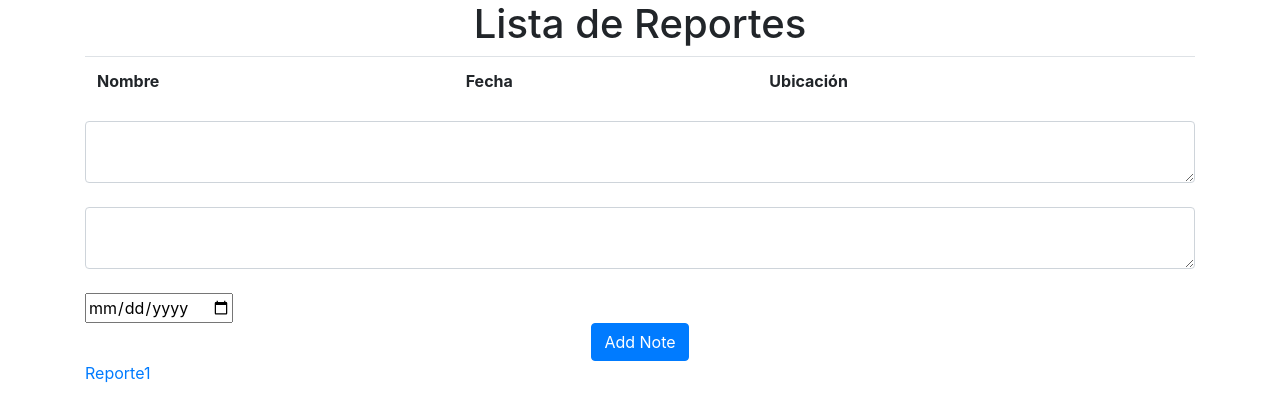
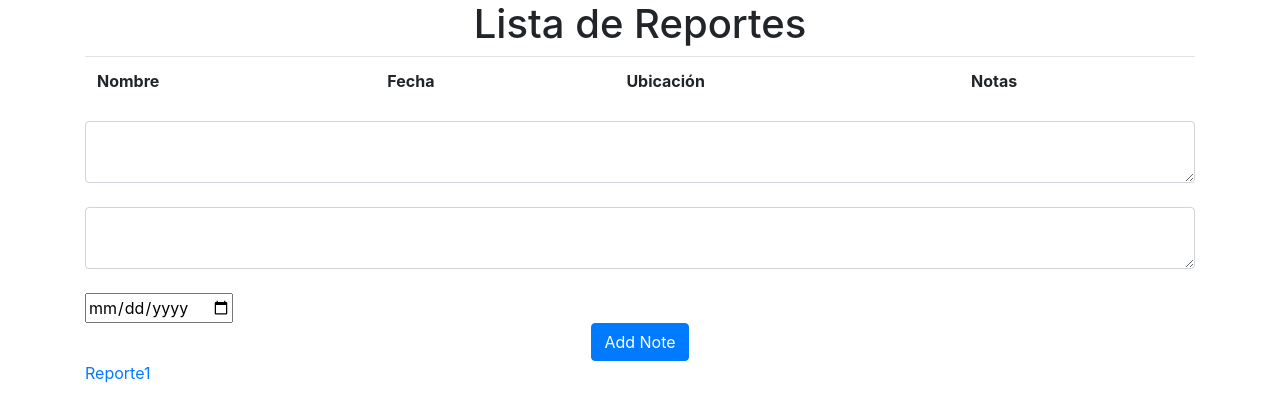
Before and after one commit to ricardo0499/Flask-Web-App-Tutorial-main, a Flask app: page /Reports in a window 1280 px wide. Shown: the part 56-476 px from the top of the page. Run offline with Flask 2, Linux system fonts and the light colour scheme; the visitor is signed in with stand-in values (Sample User, id 1); data comes from the database, SQL or seed files in the repository; data that the repository does not hold is empty; some libraries are stand-ins or nearby versions.

Commit message:
report más cambios

```diff
--- a/website/templates/reports.html
+++ b/website/templates/reports.html
@@ -6,12 +6,14 @@
           <th>Nombre</th>
           <th>Fecha</th>
           <th>Ubicación</th>
+          <th>Notas</th>
         </tr>
         {% for note in user.reporte %}
         <tr>
             <td>{{ note.name}}</td>
             <td>{{ note.date }}</td>
             <td>{{ note.location }}</td>
+            <td>{{ note.notas }}</td>
             <td><button type="button" class="close" onClick="deleteReporte({{ reporte.id }})">
                 <span aria-hidden="true">&times;</span>
                 </button>
```
